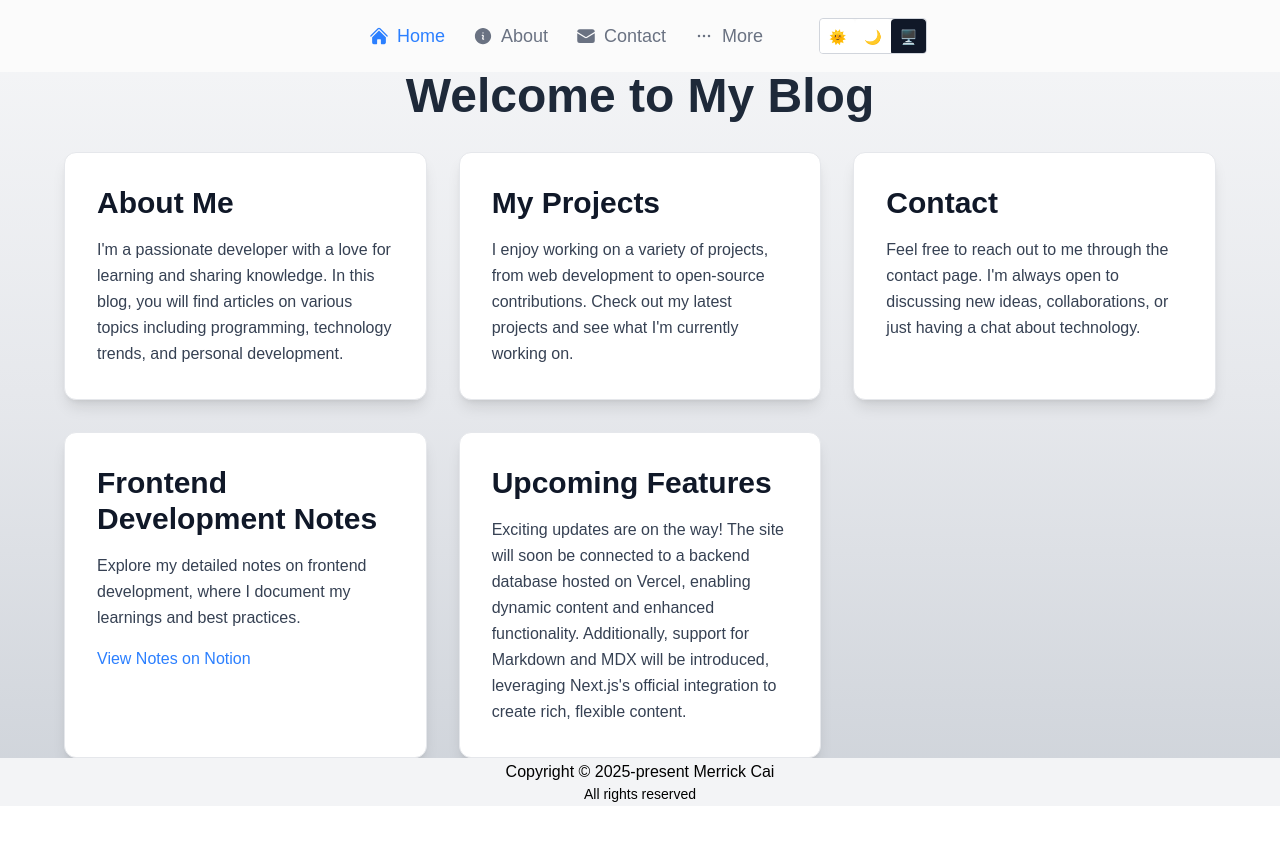
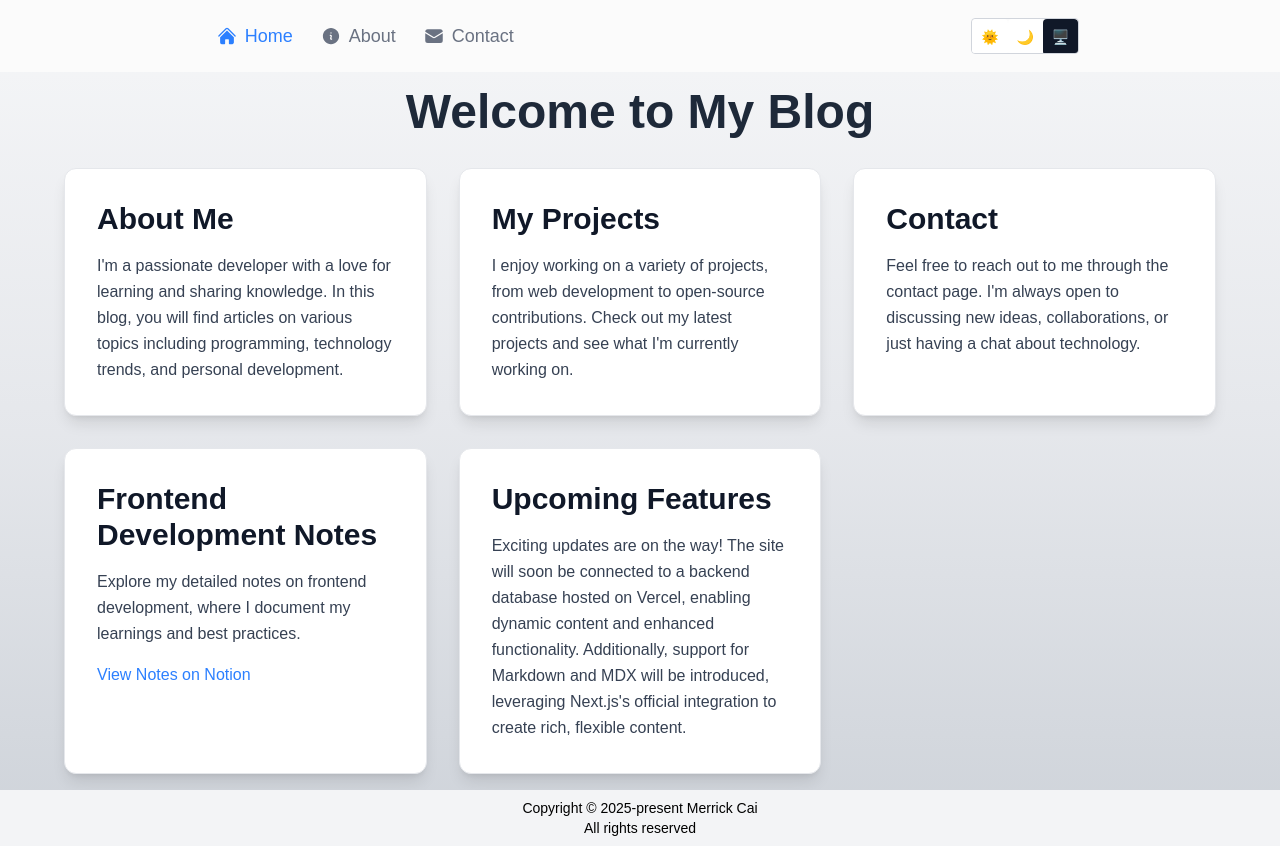
Before and after one commit to MerrickCai/sky-ladder, a Next.js app: page / in a window 1280 px wide. Before the commit the page ends 806 px from the top, so only its background shows below. Built offline with nearby package versions, Linux system fonts and the light colour scheme.

Commit message:
Refactor layout and styling for About and Home pages; unify section styles and improve accessibility in Footer and NavItem components.

```diff
--- a/src/app/about/page.tsx
+++ b/src/app/about/page.tsx
@@ -1,6 +1,6 @@
 export default async function About() {
   return (
-    <div className="flex flex-col h-auto w-full flex-grow items-center justify-center px-4 bg-gradient-to-b from-gray-100 via-gray-200 to-gray-300 dark:from-gray-900 dark:via-gray-800 dark:to-gray-700">
+    <div className="flex flex-col h-auto w-full flex-grow items-center justify-center px-4 py-4 bg-gradient-to-b from-gray-100 via-gray-200 to-gray-300 dark:from-gray-900 dark:via-gray-800 dark:to-gray-700">
       <h2 className="text-5xl font-extrabold text-gray-800 dark:text-gray-100 mb-8 text-center">
         About Me
       </h2>
--- a/src/app/page.tsx
+++ b/src/app/page.tsx
@@ -1,43 +1,51 @@
 import Link from "next/link";
+
+const commonSessionClassName =
+  "p-8 border rounded-xl shadow-lg bg-white dark:bg-gray-800 border-gray-200 dark:border-gray-700";
+
+const commonTitleClassName = "text-3xl font-semibold text-gray-900 dark:text-gray-100 mb-4";
 
 export default async function Home() {
   return (
-    <div className="flex flex-col h-auto w-full flex-grow items-center justify-center px-4 bg-gradient-to-b from-gray-100 via-gray-200 to-gray-300 dark:from-gray-900 dark:via-gray-800 dark:to-gray-700">
+    <div className="flex flex-col h-auto w-full flex-grow items-center justify-center px-4 py-4 bg-gradient-to-b from-gray-100 via-gray-200 to-gray-300 dark:from-gray-900 dark:via-gray-800 dark:to-gray-700">
       <h1 className="text-5xl font-extrabold text-gray-800 dark:text-gray-100 mb-8 text-center">
         Welcome to My Blog
       </h1>
       <div className="grid grid-cols-1 md:grid-cols-2 lg:grid-cols-3 gap-8 max-w-6xl">
-        <section className="p-8 border rounded-xl shadow-lg bg-white dark:bg-gray-800 border-gray-200 dark:border-gray-700">
-          <h2 className="text-3xl font-semibold text-gray-900 dark:text-gray-100 mb-4">About Me</h2>
+        {/* section: About Me */}
+        <section className={commonSessionClassName}>
+          <h2 className={commonTitleClassName}>About Me</h2>
           <p className="text-gray-700 dark:text-gray-300 leading-relaxed">
-            I&apos;m a passionate developer with a love for learning and sharing knowledge. In this
-            blog, you will find articles on various topics including programming, technology trends,
-            and personal development.
+            {`I'm a passionate developer with a love for learning and sharing knowledge. In this blog,
+            you will find articles on various topics including programming, technology trends, and
+            personal development.`}
           </p>
         </section>
-        <section className="p-8 border rounded-xl shadow-lg bg-white dark:bg-gray-800 border-gray-200 dark:border-gray-700">
-          <h2 className="text-3xl font-semibold text-gray-900 dark:text-gray-100 mb-4">
-            My Projects
-          </h2>
+
+        {/* section: My Projects */}
+        <section className={commonSessionClassName}>
+          <h2 className={commonTitleClassName}>My Projects</h2>
           <p className="text-gray-700 dark:text-gray-300 leading-relaxed">
-            I enjoy working on a variety of projects, from web development to open-source
-            contributions. Check out my latest projects and see what I&apos;m currently working on.
+            {`I enjoy working on a variety of projects, from web development to open-source
+            contributions. Check out my latest projects and see what I'm currently working on.`}
           </p>
         </section>
-        <section className="p-8 border rounded-xl shadow-lg bg-white dark:bg-gray-800 border-gray-200 dark:border-gray-700">
-          <h2 className="text-3xl font-semibold text-gray-900 dark:text-gray-100 mb-4">Contact</h2>
+
+        {/* section: Contact */}
+        <section className={commonSessionClassName}>
+          <h2 className={commonTitleClassName}>Contact</h2>
           <p className="text-gray-700 dark:text-gray-300 leading-relaxed">
-            Feel free to reach out to me through the contact page. I&apos;m always open to
-            discussing new ideas, collaborations, or just having a chat about technology.
+            {`Feel free to reach out to me through the contact page. I'm always open to discussing new
+            ideas, collaborations, or just having a chat about technology.`}
           </p>
         </section>
-        <section className="p-8 border rounded-xl shadow-lg bg-white dark:bg-gray-800 border-gray-200 dark:border-gray-700">
-          <h2 className="text-3xl font-semibold text-gray-900 dark:text-gray-100 mb-4">
-            Frontend Development Notes
-          </h2>
+
+        {/* section: Frontend Development Notes */}
+        <section className={commonSessionClassName}>
+          <h2 className={commonTitleClassName}>Frontend Development Notes</h2>
           <p className="text-gray-700 dark:text-gray-300 leading-relaxed">
-            Explore my detailed notes on frontend development, where I document my learnings and
-            best practices.
+            {`Explore my detailed notes on frontend development, where I document my learnings and
+            best practices.`}
           </p>
           <Link
             href="https://merrickcai.notion.site/Frontend-Development-188e3a07cc988036a524c65fb43d2d06"
@@ -48,15 +56,15 @@ export default async function Home() {
             View Notes on Notion
           </Link>
         </section>
-        <section className="p-8 border rounded-xl shadow-lg bg-white dark:bg-gray-800 border-gray-200 dark:border-gray-700">
-          <h2 className="text-3xl font-semibold text-gray-900 dark:text-gray-100 mb-4">
-            Upcoming Features
-          </h2>
+
+        {/* section: Upcoming Features */}
+        <section className={commonSessionClassName}>
+          <h2 className={commonTitleClassName}>Upcoming Features</h2>
           <p className="text-gray-700 dark:text-gray-300 leading-relaxed">
-            Exciting updates are on the way! The site will soon be connected to a backend database
+            {`Exciting updates are on the way! The site will soon be connected to a backend database
             hosted on Vercel, enabling dynamic content and enhanced functionality. Additionally,
             support for Markdown and MDX will be introduced, leveraging Next.js's official
-            integration to create rich, flexible content.
+            integration to create rich, flexible content.`}
           </p>
         </section>
       </div>
--- a/src/components/Footer.tsx
+++ b/src/components/Footer.tsx
@@ -1,8 +1,8 @@
 export default function Footer() {
   return (
-    <footer className="text-center p-2 w-full bg-gray-100 dark:bg-black text-md h-12 text-black dark:text-white flex flex-col items-center justify-center">
+    <footer className="text-center px-1 py-2 w-full bg-gray-100 dark:bg-black md:text-md text-sm text-black dark:text-white flex flex-col items-center justify-center">
       <p>Copyright © 2025-present Merrick Cai</p>
-      <p className="text-sm">All rights reserved</p>
+      <p className="text-xs md:text-sm">All rights reserved</p>
     </footer>
   );
 }
--- a/src/components/Header.tsx
+++ b/src/components/Header.tsx
@@ -4,8 +4,8 @@ import ThemeSwitcher from "@/ui/ThemeSwitcher";
 
 export default async function Header() {
   return (
-    <header className="bg-zinc-50/70 dark:bg-black/70 shadow-none shadow-gray-100 dark:shadow-none backdrop-blur-sm sticky top-0 z-10 w-full h-18 flex flex-row justify-center gap-10 items-center">
-      <nav className="w-auto h-full flex flex-row justify-center gap-3 p-2 items-center">
+    <header className=" bg-zinc-50/70 dark:bg-black/70 shadow-none shadow-gray-100 dark:shadow-none backdrop-blur-sm sticky top-0 z-10 w-full h-14 md:h-18 flex flex-row md:justify-around justify-around gap-0.5 md:gap-10 items-center">
+      <nav className="w-auto h-full flex flex-row justify-center gap-0.5 md:gap-3 md:p-2 items-center">
         {navLinks.map((link) => (
           <NavItem key={link.href} link={link} />
         ))}
--- a/src/config/navLinks.tsx
+++ b/src/config/navLinks.tsx
@@ -1,15 +1,9 @@
-import {
-  HomeIcon,
-  InformationCircleIcon,
-  EnvelopeIcon,
-  EllipsisHorizontalIcon,
-} from "@heroicons/react/24/solid";
+import { HomeIcon, InformationCircleIcon, EnvelopeIcon } from "@heroicons/react/24/solid";
 
 export const navIcons = new Map([
   ["HomeIcon", HomeIcon],
   ["InformationCircleIcon", InformationCircleIcon],
   ["EnvelopeIcon", EnvelopeIcon],
-  ["EllipsisHorizontalIcon", EllipsisHorizontalIcon],
 ]);
 
 export const navLinks = [
@@ -28,9 +22,4 @@ export const navLinks = [
     label: "Contact",
     icon: "EnvelopeIcon",
   },
-  {
-    href: "/more",
-    label: "More",
-    icon: "EllipsisHorizontalIcon",
-  },
 ];
--- a/src/ui/NavItem.tsx
+++ b/src/ui/NavItem.tsx
@@ -18,7 +18,7 @@ export default function NavItem({ link }: { link: NavItemProps }) {
   const isActive = pathname === link.href;
 
   const commonClassName =
-    "flex flex-row gap-2 justify-center items-center text-lg hover:text-blue-500 p-2 rounded-lg transition-all duration-500 w-auto";
+    "flex flex-row gap-1.5 md:gap-2 justify-center items-center text-sm md:text-lg hover:text-blue-500 p-0.5 md:p-2 rounded-lg transition-all duration-500 w-auto";
 
   const Icon = navIcons.get(link.icon) as React.ElementType;
 
@@ -30,7 +30,9 @@ export default function NavItem({ link }: { link: NavItemProps }) {
       } ${commonClassName}`}
       aria-current={isActive ? "page" : undefined}
     >
-      <Icon className={`w-5 h-5 hover:text-blue-500 ${isActive ? "text-blue-500" : ""}`} />
+      <Icon
+        className={`w-4 h-4 md:w-5 md:h-5 hover:text-blue-500 ${isActive ? "text-blue-500" : ""}`}
+      />
       {link.label}
     </Link>
   );
--- a/src/ui/ThemeSwitcher.tsx
+++ b/src/ui/ThemeSwitcher.tsx
@@ -2,7 +2,8 @@
 
 import { useState, useEffect } from "react";
 
-const commonClassNames = "cursor-pointer w-9 h-9 text-center text-sm transition-colors rounded";
+const commonClassNames =
+  "cursor-pointer w-7 h-8 md:w-9 md:h-9 text-center text-sm transition-colors rounded";
 const activeClassNames = "bg-gray-900 text-white dark:bg-white dark:text-black";
 const notActiveClassNames =
   "bg-white text-gray-800 dark:bg-gray-800 dark:text-gray-200 hover:bg-gray-100 dark:hover:bg-gray-700";
@@ -38,11 +39,12 @@ export default function ThemeSwitcher() {
     setTheme(storedTheme);
   }, []);
 
-  if (!hasMounted) return <div className="w-27 h-9 rounded border border-transparent"></div>;
+  if (!hasMounted)
+    return <div className="w-21 md:w-27 h-8 md:h-9 rounded border border-transparent"></div>;
 
   return (
     <div
-      className={`animate-fadeIn w-27 h-9 flex flex-row rounded overflow-hidden border border-gray-300 dark:border-gray-600`}
+      className={`animate-fadeIn w-21 md:w-27 h-8 md:h-9 flex flex-row rounded overflow-hidden border border-gray-300 dark:border-gray-600`}
     >
       <button
         onClick={() => {
```
